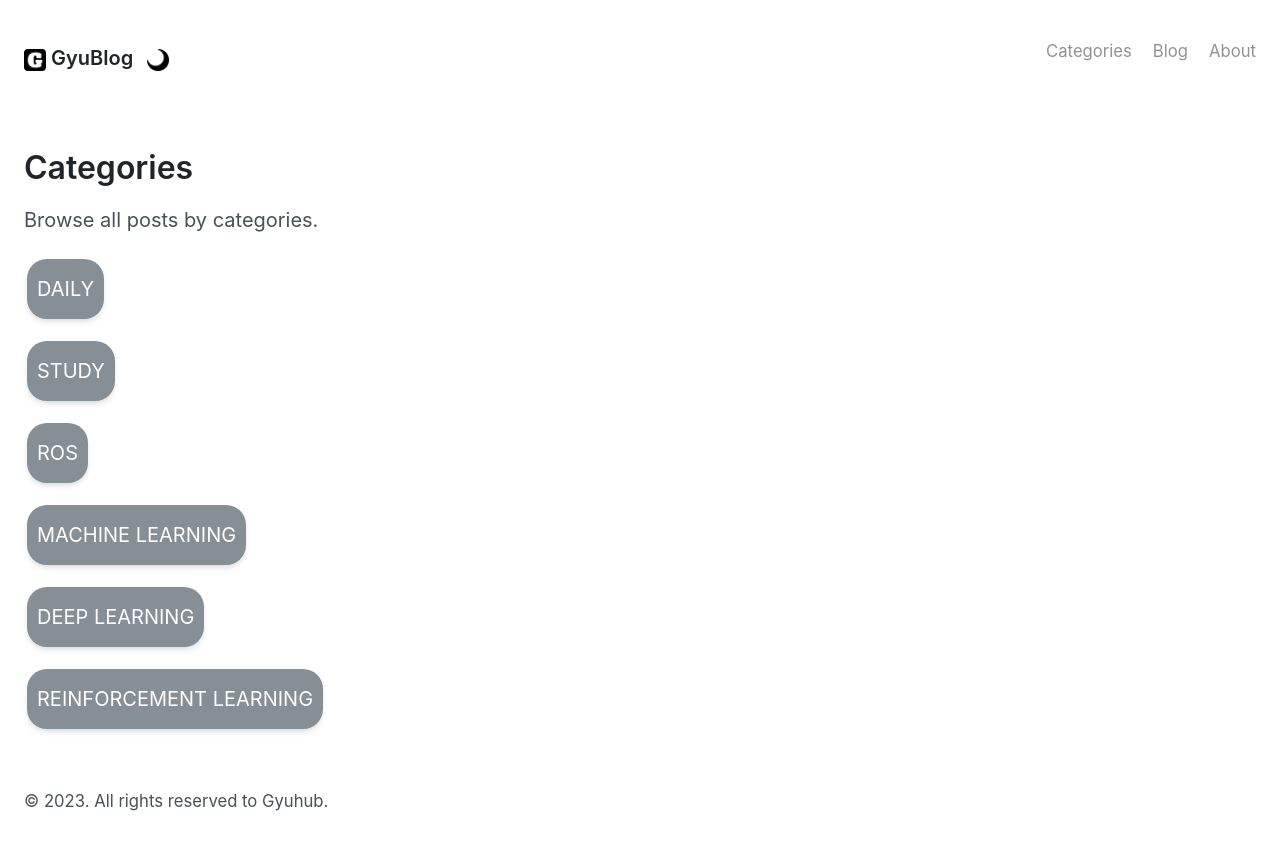
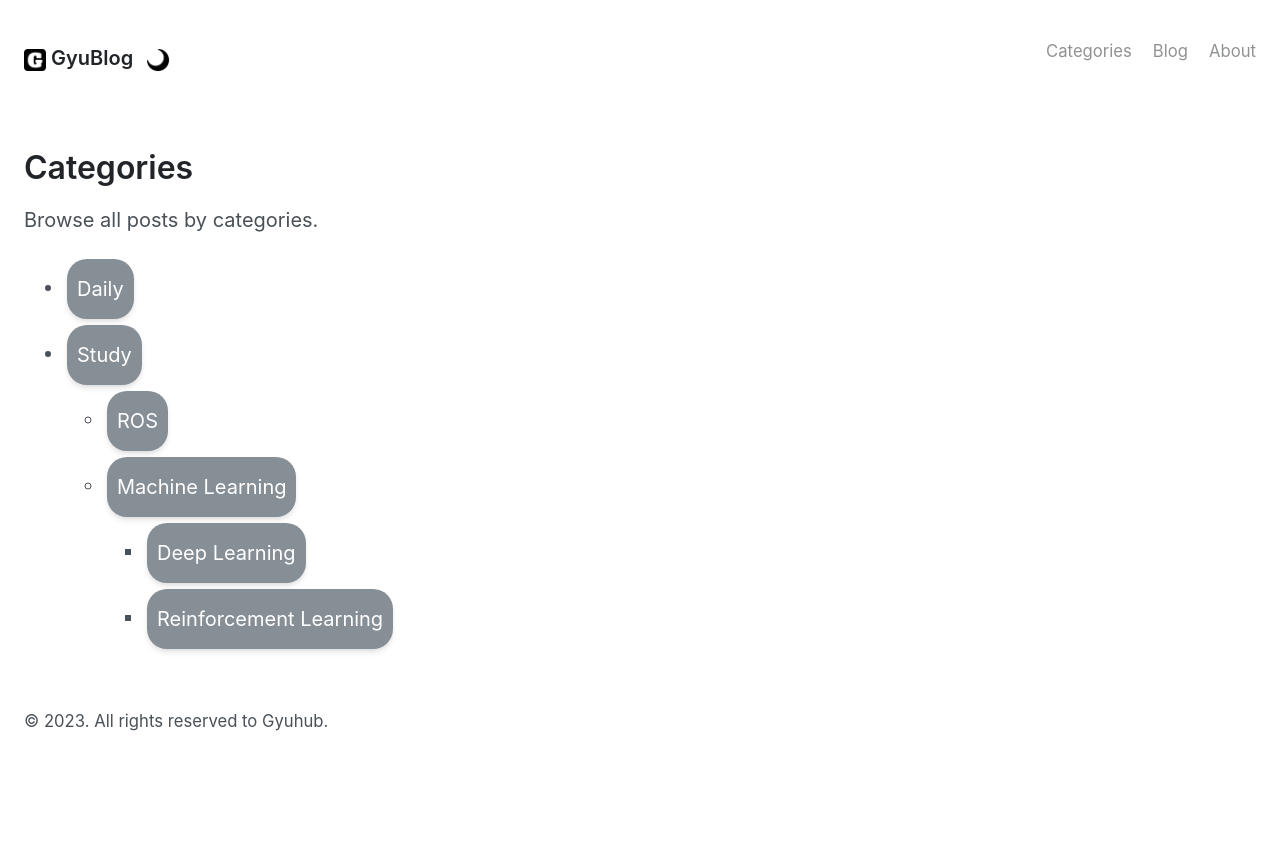
Before and after one commit to mngupark/mngupark.github.io, a Jekyll site: the page built from categories.md, in a window 1280 px wide. Shown: the top 850 px of the page. Built offline with Jekyll 4.4.1, drawn with Linux system fonts in a browser that asks for light colours.

Commit message:
modify pages

```diff
--- a/categories.md
+++ b/categories.md
@@ -7,12 +7,15 @@ title: Categories
 
 Browse all posts by categories.
 
-{% for category in site.categories offset:1 %}
-  <button class="btn" id="{{ category[0] }}_btn" onclick="toggle_category('{{ category[0] }}')"><span>{{ category[0] | upcase }}</span></button>
-  <ul id="{{ category[0] }}" style="display: none;">
-    {% assign sorted_posts = category[1] | sort:"post-order" %}
-    {% for post in sorted_posts %}
-      <li><a href="{{ post.url }}">{{ post.title }}</a></li>
-    {% endfor %}
-  </ul>
-{% endfor %}
+<ul>
+  <li><a href="{{ site.baseurl }}/posts/daily"><button class="btn" id="daily_btn"><span>Daily</span></button></a></li>
+  <li><a href="{{ site.baseurl }}/posts/study"><button class="btn" id="study_btn"><span>Study</span></button></a></li>
+    <ul>
+      <li><a href="{{ site.baseurl }}/posts/study/ros"><button class="btn" id="ros_btn"><span>ROS</span></button></a></li>
+      <li><a href="{{ site.baseurl }}/posts/study/machine%20learning"><button class="btn" id="machine%20learning_btn"><span>Machine Learning</span></button></a></li>
+      <ul>
+        <li><a href="{{ site.baseurl }}/posts/study/machine%20learning/deep%20learning"><button class="btn" id="deep%20learning_btn"><span>Deep Learning</span></button></a></li>
+        <li><a href="{{ site.baseurl }}/posts/study/machine%20learning/reinforcement%20learning"><button class="btn" id="reinforcement%20learning_btn"><span>Reinforcement Learning</span></button></a></li>
+      </ul>
+    </ul>
+</ul>
```
Also changed, not shown: archive.md (+1 -1 lines).
